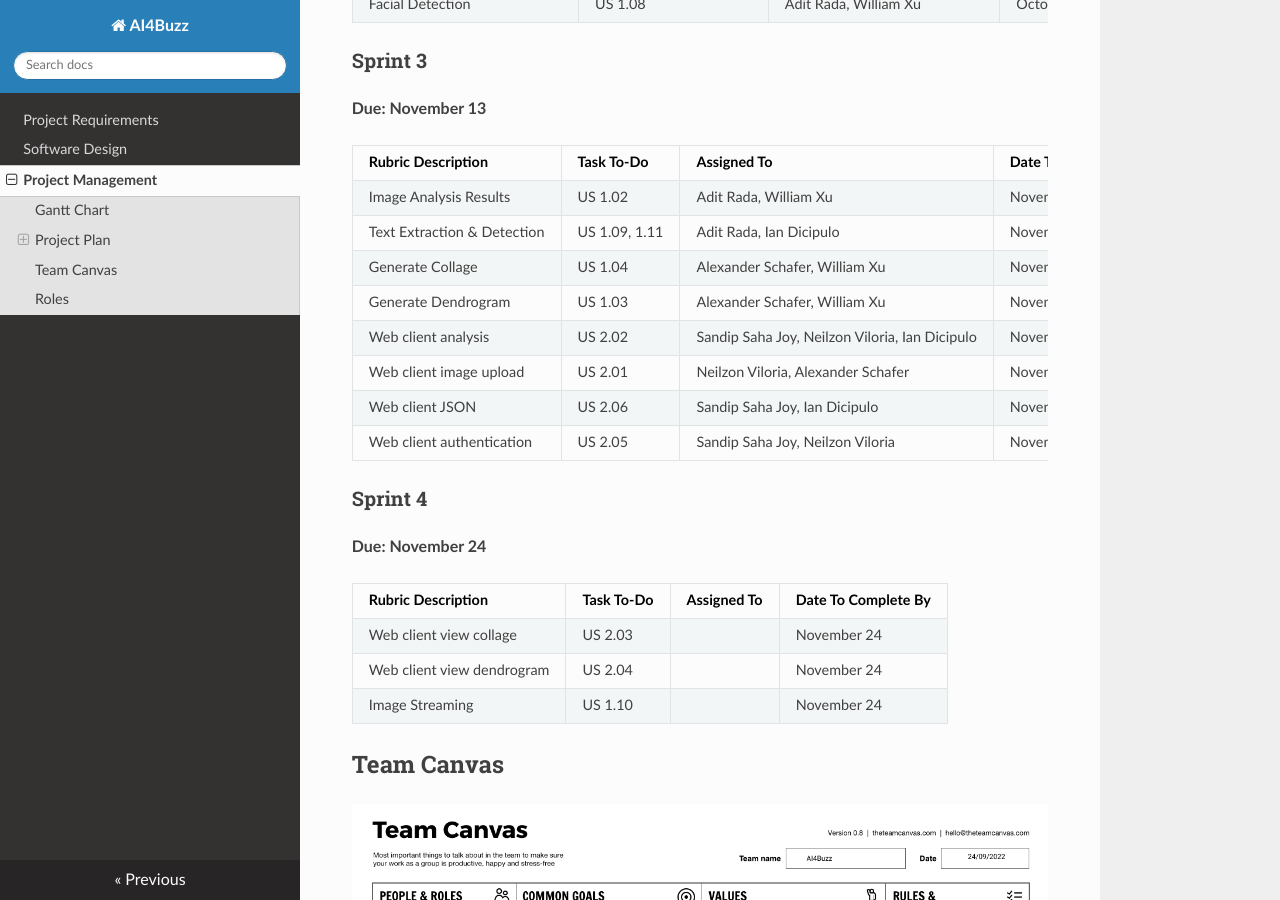
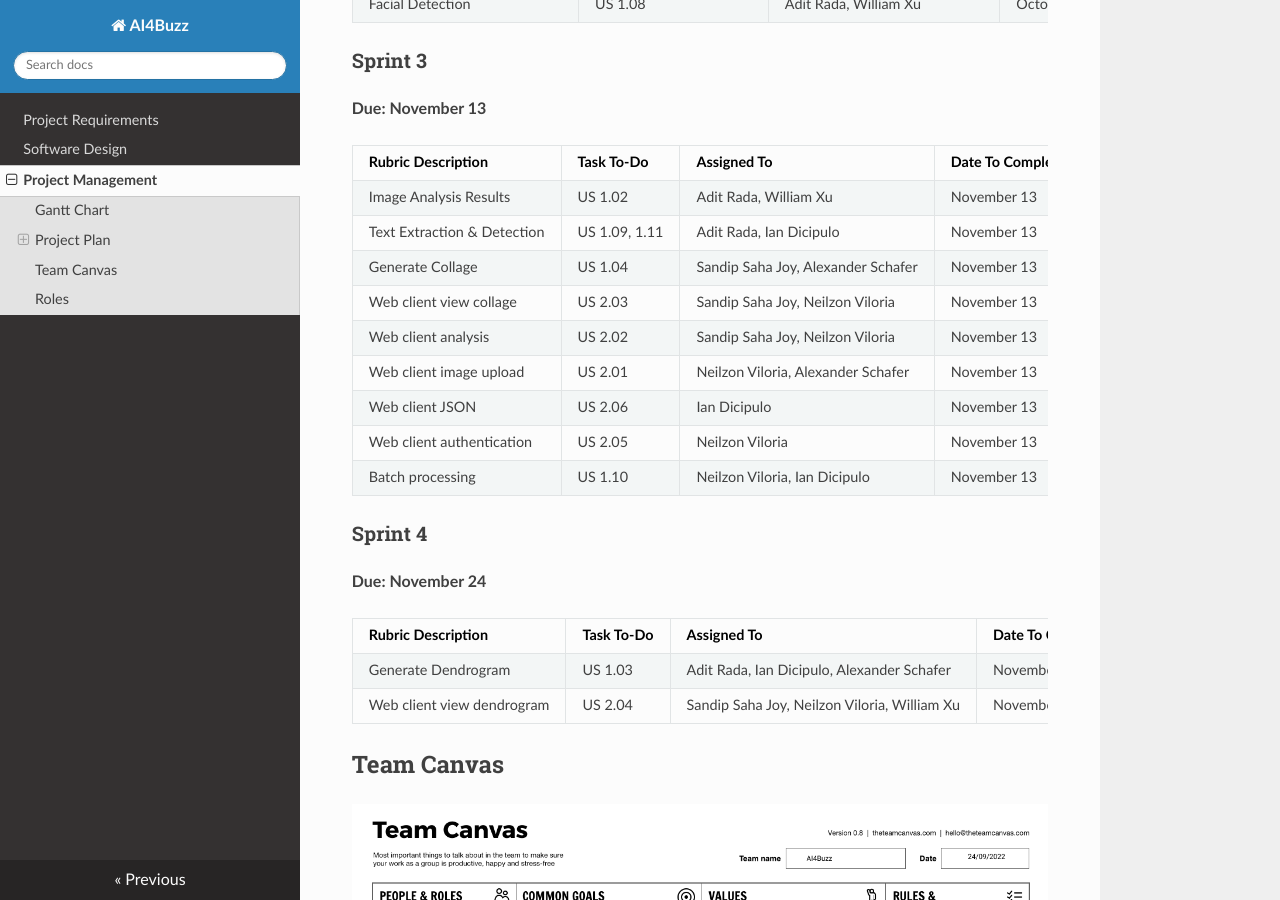
Before and after one commit to UAlberta-CMPUT401/ai4buzz, an MkDocs documentation site: the page built from docs/docs/project-management.md, in a window 1280 px wide and 900 px high, scrolled down 1320 px. Built offline with MkDocs 1.6.1, drawn with Linux system fonts in a browser that asks for light colours; nearby versions of some CDN libraries.

Commit message:
Update project-management.md

```diff
--- a/docs/docs/project-management.md
+++ b/docs/docs/project-management.md
@@ -41,22 +41,22 @@
 | --------------------------- | -------------- | ---------------------------------------------- | ----------------------- |
 | Image Analysis Results      | US 1.02        | Adit Rada, William Xu                          | November 13             |
 | Text Extraction & Detection | US 1.09, 1.11  | Adit Rada, Ian Dicipulo                        | November 13             |
-| Generate Collage            | US 1.04        | Alexander Schafer, William Xu                  | November 13             |
-| Generate Dendrogram         | US 1.03        | Alexander Schafer, William Xu                  | November 13             |
-| Web client analysis         | US 2.02        | Sandip Saha Joy, Neilzon Viloria, Ian Dicipulo | November 13             |
+| Generate Collage            | US 1.04        | Sandip Saha Joy, Alexander Schafer             | November 13             |
+| Web client view collage     | US 2.03        | Sandip Saha Joy, Neilzon Viloria               | November 13             |
+| Web client analysis         | US 2.02        | Sandip Saha Joy, Neilzon Viloria               | November 13             |
 | Web client image upload     | US 2.01        | Neilzon Viloria, Alexander Schafer             | November 13             |
-| Web client JSON             | US 2.06        | Sandip Saha Joy, Ian Dicipulo                  | November 13             |
-| Web client authentication   | US 2.05        | Sandip Saha Joy, Neilzon Viloria               | November 13             |
+| Web client JSON             | US 2.06        | Ian Dicipulo                                   | November 13             |
+| Web client authentication   | US 2.05        | Neilzon Viloria                                | November 13             |
+| Batch processing            | US 1.10        | Neilzon Viloria, Ian Dicipulo                  | November 13             |
 
 ### Sprint 4
 
 **Due: November 24**
 
-| **Rubric Description**     | **Task To-Do** | **Assigned To** | **Date To Complete By** |
-| -------------------------- | -------------- | --------------- | ----------------------- |
-| Web client view collage    | US 2.03        |                 | November 24             |
-| Web client view dendrogram | US 2.04        |                 | November 24             |
-| Image Streaming            | US 1.10        |                 | November 24             |
+| **Rubric Description**     | **Task To-Do** | **Assigned To**                              | **Date To Complete By** |
+| -------------------------- | -------------- | -------------------------------------------- | ----------------------- |
+| Generate Dendrogram        | US 1.03        | Adit Rada, Ian Dicipulo, Alexander Schafer   | November 24             |
+| Web client view dendrogram | US 2.04        | Sandip Saha Joy, Neilzon Viloria, William Xu | November 24             |
 
 ## Team Canvas
 
```
